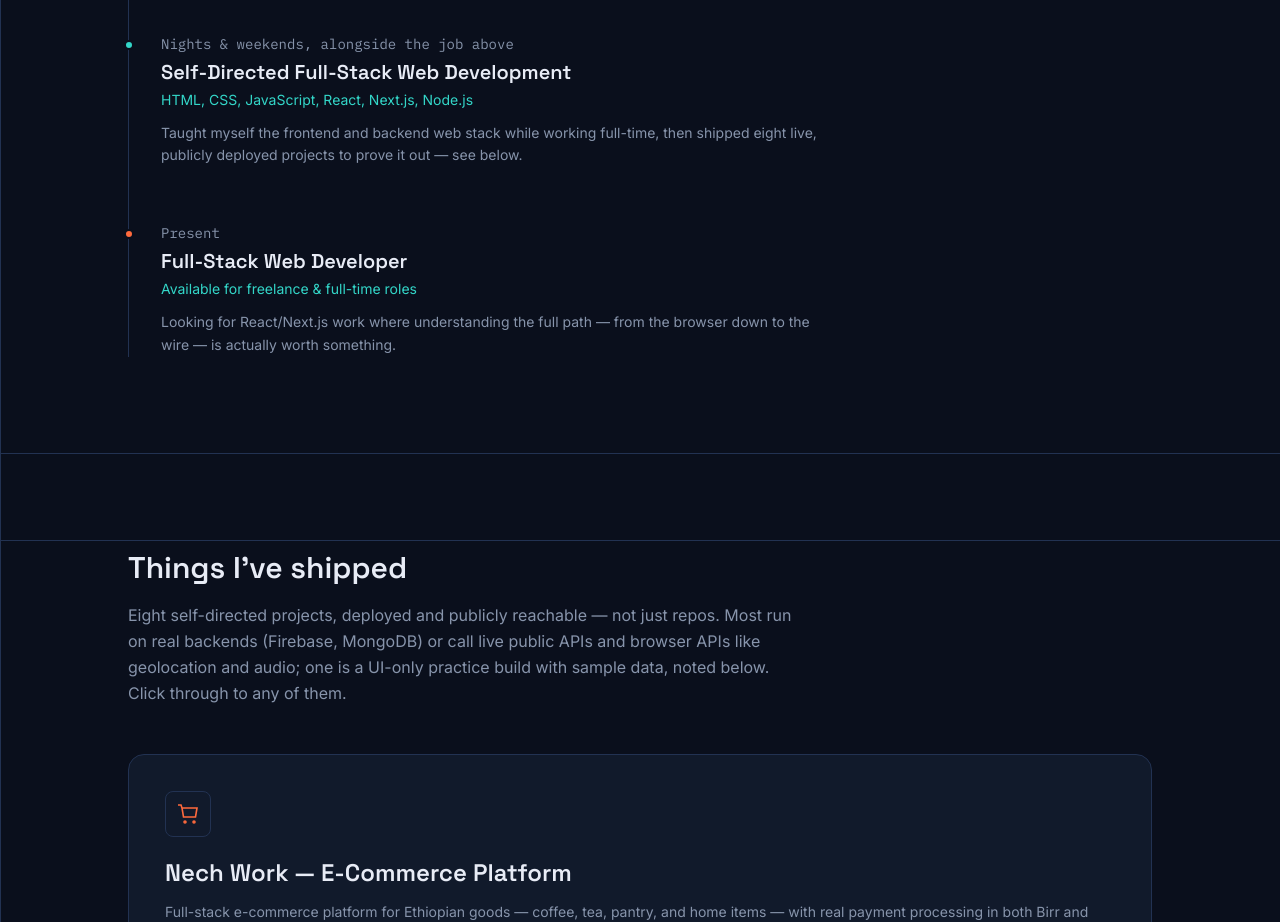
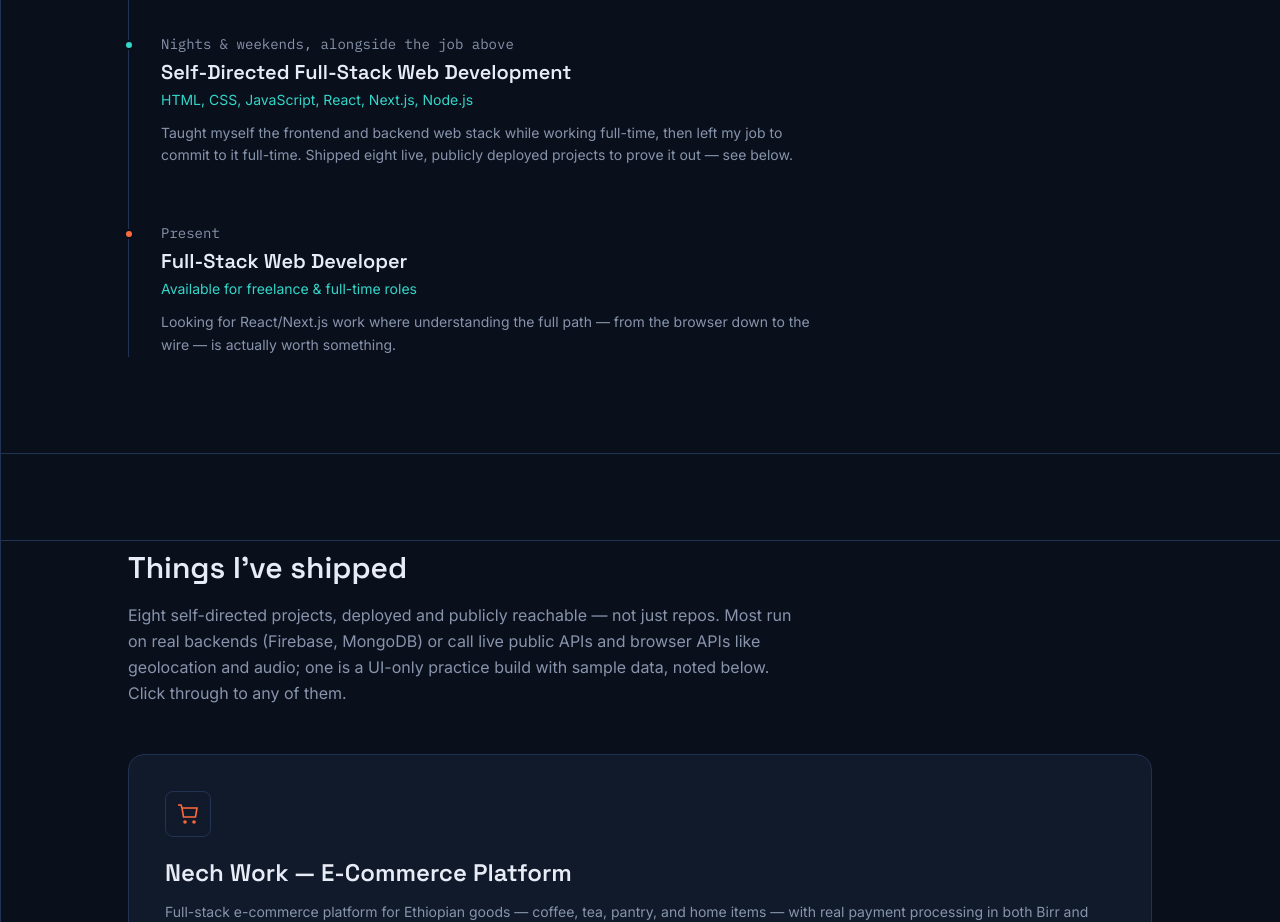
Before and after one commit to Efo-Ysieni16210301/Portfolio, a Next.js app: page / in a window 1280 px wide. Shown: the part 1860-2782 px from the top of the page. Built offline with nearby package versions, Linux system fonts and the light colour scheme.

Commit message:
Update Experience.tsx

```diff
--- a/components/Experience.tsx
+++ b/components/Experience.tsx
@@ -9,7 +9,7 @@ const timeline = [
     range: "Nights & weekends, alongside the job above",
     title: "Self-Directed Full-Stack Web Development",
     org: "HTML, CSS, JavaScript, React, Next.js, Node.js",
-    body: "Taught myself the frontend and backend web stack while working full-time, then shipped eight live, publicly deployed projects to prove it out — see below.",
+    body: "Taught myself the frontend and backend web stack while working full-time, then left my job to commit to it full-time.  Shipped eight live, publicly deployed projects to prove it out — see below.",
   },
   {
     range: "Present",
```
